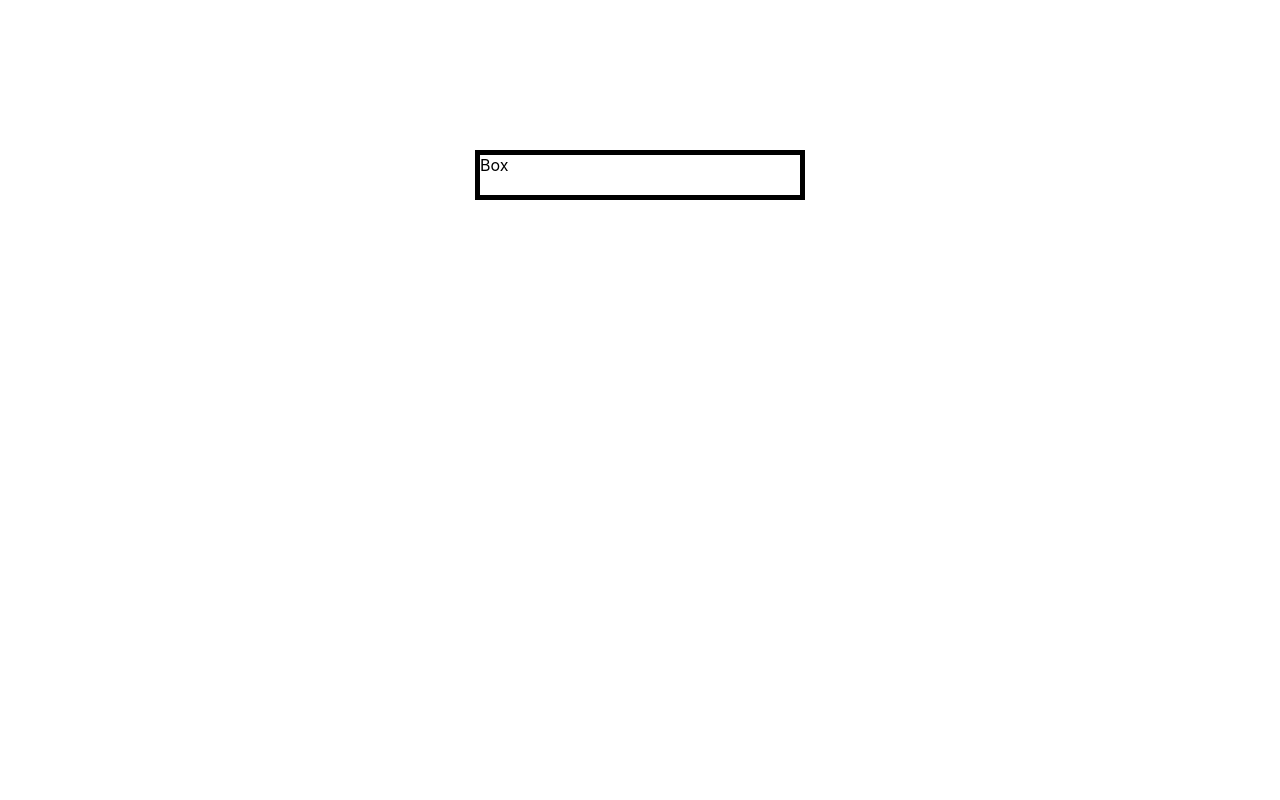
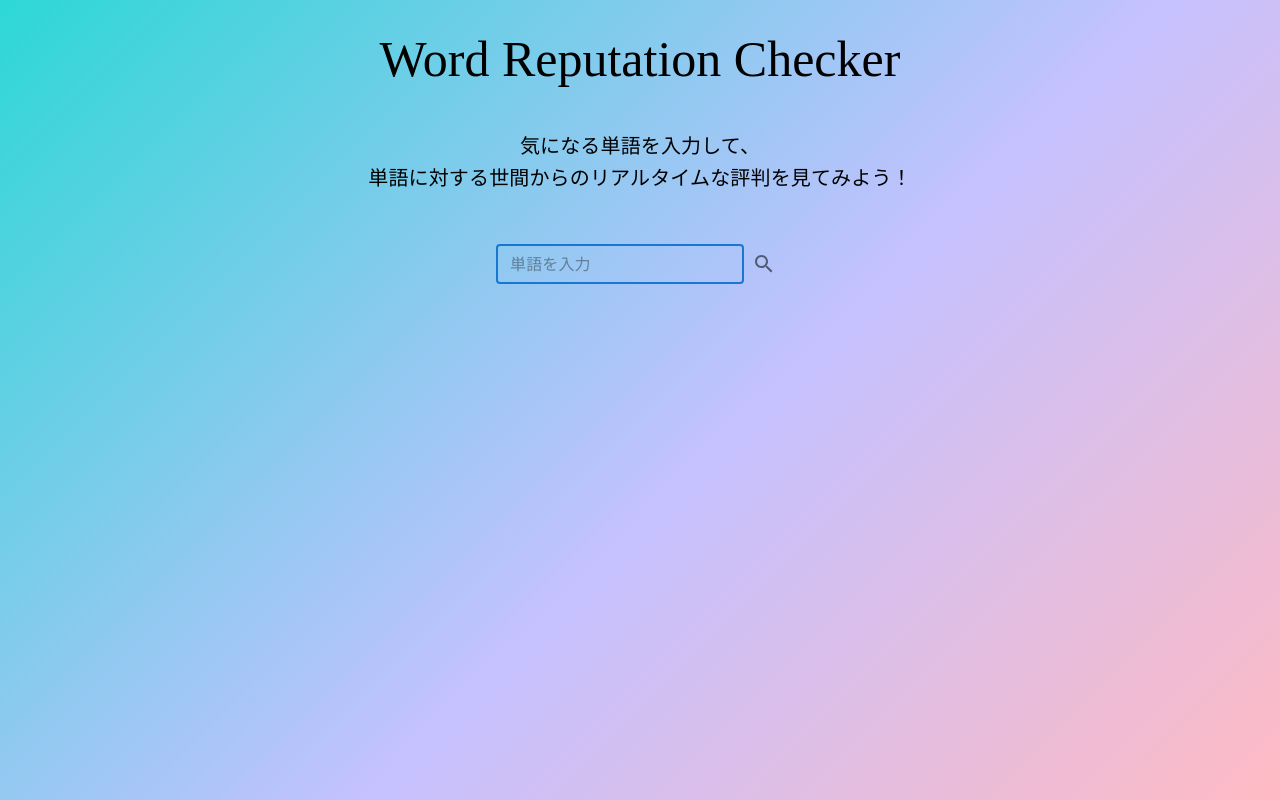
Before and after one commit to tkmtakada/reputation_checker, a React (Create React App) app in the folder frontend/: page / in a window 1280 px wide. Built offline with nearby package versions, Linux system fonts and the light colour scheme.

Commit message:
feat: 検索画面の大まかな初期レイアウト作成

```diff
--- a/frontend/package.json
+++ b/frontend/package.json
@@ -3,6 +3,10 @@
   "version": "0.1.0",
   "private": true,
   "dependencies": {
+    "@emotion/react": "^11.10.5",
+    "@emotion/styled": "^11.10.5",
+    "@mui/icons-material": "^5.11.0",
+    "@mui/material": "^5.11.6",
     "@testing-library/jest-dom": "^5.16.5",
     "@testing-library/react": "^13.4.0",
     "@testing-library/user-event": "^13.5.0",
@@ -10,6 +14,7 @@
     "@types/node": "^16.18.11",
     "@types/react": "^18.0.26",
     "@types/react-dom": "^18.0.10",
+    "aria-query": "^5.1.3",
     "react": "^18.2.0",
     "react-dom": "^18.2.0",
     "react-scripts": "5.0.1",
--- a/frontend/src/App.tsx
+++ b/frontend/src/App.tsx
@@ -1,26 +1,43 @@
+import { Typography } from '@mui/material';
 import React from 'react';
-import logo from './logo.svg';
-import './App.css';
+import styled from 'styled-components';
 import { SearchBox } from './components/SearchBox';
 
-// import styled from 'styled-components';
+const backgroundCSS = {
+  background: 'linear-gradient(-225deg, #2CD8D5 0%, #C5C1FF 56%, #FFBAC3 100%)',
+  height: '100vh',
+}
 
-/*
+const StyledHeader = styled.header`
+  height: 100px;
+  text-align: center;
+  font-size: 50px;
+  font-family: 'Cherry Swash', cursive;
+  padding-top: 30px;
+`;
+
 const StyledContainer = styled.div`
-  background-color: 'red';
+  // background-color: white;
+  width: 700px;
+  margin: auto;
+  height: 70px;
+  text-align: center;
+  font-size: 20px;
 `;
-*/
-
-const containerCSS = {
-  // backgroundColor: 'gray',
-  width: '700px',
-  margin: 'auto',
-}
 
 function App() {
   return (
-    <div style={containerCSS}>
-      <SearchBox />
+    <div style={backgroundCSS}>
+      <StyledHeader>
+        Word Reputation Checker
+      </StyledHeader>
+      <StyledContainer>
+        <Typography variant="h6">
+          気になる単語を入力して、<br/>
+          単語に対する世間からのリアルタイムな評判を見てみよう！
+        </Typography>
+        <SearchBox />
+      </StyledContainer>
     </div>
   );
 }
--- a/frontend/src/components/SearchBox.tsx
+++ b/frontend/src/components/SearchBox.tsx
@@ -1,23 +1,44 @@
-import React from 'react';
+import React, { useState } from 'react';
+import styled from 'styled-components';
+import IconButton from "@mui/material/IconButton";
+import SearchIcon from '@mui/icons-material/Search';
+import TextField from "@mui/material/TextField";
+import { Box } from '@mui/material';
 
-const SearchBoxCSS = {
-    height: '40px',
-    width: '320px',
-    border: '10px',
-
-    margin: 'auto',
-    marginTop: '150px',
-
-    borderStyle: 'solid',
-    borderColor: 'black',
-    borderWidth: '4pt',
-}
+const StyledSearchBox = styled.div`
+  margin: 'auto';
+  margin-top: 50px;
+`;
 
 export const SearchBox = () => {
 
+  const [keyword, setKeyword] = useState("");
+
+  const handleSubmit = (event: React.FormEvent<HTMLFormElement>) => {
+    event.preventDefault();
+    const data = new FormData(event.currentTarget);
+    console.log(data.get('keyword'));
+  }
+
   return (
-    <div style={SearchBoxCSS}>
-        Box
-    </div>
+    <StyledSearchBox>
+      <Box component="form" onSubmit={handleSubmit}>
+        <TextField
+          id="keyword"
+          required
+          name="keyword"
+          onChange={(e) => {
+            setKeyword(e.target.value);
+          }}
+          variant="outlined"
+          placeholder="単語を入力"
+          size="small"
+          autoFocus
+        />
+        <IconButton type="submit">
+          <SearchIcon />
+        </IconButton>
+      </Box>
+    </StyledSearchBox>
   );
 };
```
Also changed, not shown: 1 other file (tests, documents, lock files or other folders).
